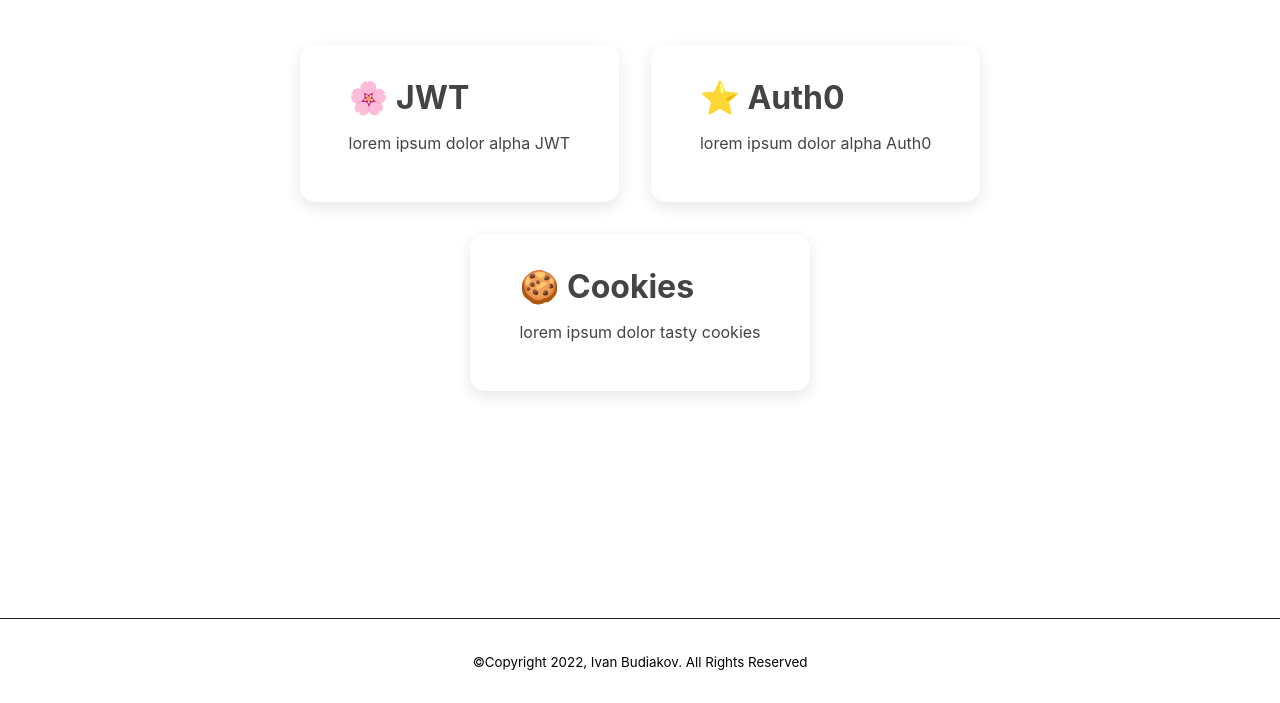
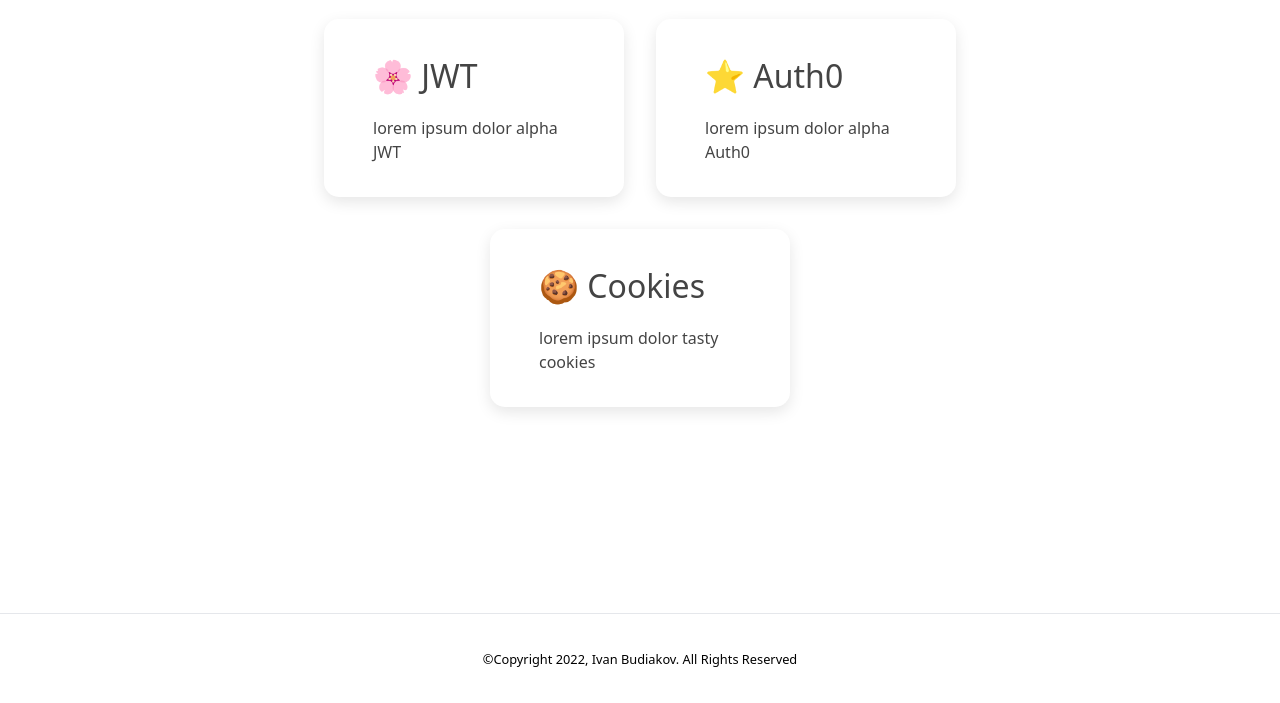
Before and after one commit to shivoqu/authenticator, a Next.js app: page / in a window 1280 px wide. Shown: the part 995-1698 px from the top of the page. Built offline with nearby package versions, Linux system fonts and the light colour scheme.

Commit message:
setup tailwind

```diff
--- a/package.json
+++ b/package.json
@@ -21,6 +21,8 @@
     "typescript": "4.9.3"
   },
   "devDependencies": {
+    "autoprefixer": "^10.4.13",
+    "postcss": "^8.4.19",
     "tailwindcss": "^3.2.4"
   }
 }
--- a/pages/_app.tsx
+++ b/pages/_app.tsx
@@ -2,5 +2,5 @@
 import type { AppProps } from 'next/app'
 
 export default function App({ Component, pageProps }: AppProps) {
-  return <Component {...pageProps} />
+  return <Component className="font-sans" {...pageProps} />
 }
--- a/pages/index.tsx
+++ b/pages/index.tsx
@@ -12,7 +12,7 @@
         <link rel="icon" href="/favicon.ico" />
       </Head>
 
-      <header className={styles.header} ><h1 style={{margin: 0}}>Authenticator</h1></header>
+      <header className={styles.header} ><h1 className='text-7xl' >Authenticator</h1></header>
 
       <main className={styles.main}>
         <div className={styles.grid}>
@@ -22,7 +22,7 @@
         </div>
       </main>
 
-      <footer className={styles.footer}>
+      <footer className='text-center p-8 border-t'>
         <small>&copy;Copyright 2022, Ivan Budiakov. All Rights Reserved</small>
       </footer>
     </div>
--- /dev/null
+++ b/postcss.config.js
@@ -0,0 +1,6 @@
+module.exports = {
+  plugins: {
+    tailwindcss: {},
+    autoprefixer: {},
+  },
+}
--- a/styles/Home.module.css
+++ b/styles/Home.module.css
@@ -15,11 +15,11 @@
 }
 
 
-.footer {
+/* .footer {
   text-align: center;
   padding: 2rem 0;
   border-top: 1px solid #222;
-}
+} */
 
 .grid {
   display: flex;
--- a/styles/globals.css
+++ b/styles/globals.css
@@ -1,29 +1,3 @@
-html,
-body {
-  padding: 0;
-  margin: 0;
-  font-family: -apple-system, BlinkMacSystemFont, Segoe UI, Roboto, Oxygen,
-    Ubuntu, Cantarell, Fira Sans, Droid Sans, Helvetica Neue, sans-serif;
-}
-
-a {
-  color: inherit;
-  text-decoration: none;
-}
-
-/* * {
-  box-sizing: border-box;
-} */
-
-@media (prefers-color-scheme: dark) {
-  html {
-    color-scheme: dark;
-  }
-
-  body {
-    color: white;
-    background: linear-gradient(rgba(0, 0, 0, .5), rgba(255, 255, 255, .5),  rgba(0, 0, 0, .5) 120%);
-    background-repeat: no-repeat;
-    min-height: 100vh ;
-  }
-}
+@tailwind base;
+@tailwind components;
+@tailwind utilities;
--- a/tailwind.config.js
+++ b/tailwind.config.js
@@ -1,6 +1,9 @@
 /** @type {import('tailwindcss').Config} */
 module.exports = {
-  content: ["./src/**/*.{html,js}"],
+  content: [
+    "./pages/**/*.{js,ts,jsx,tsx}",
+    "./components/**/*.{js,ts,jsx,tsx}",
+  ],
   theme: {
     extend: {},
   },
--- a/tsconfig.json
+++ b/tsconfig.json
@@ -15,6 +15,6 @@
     "jsx": "preserve",
     "incremental": true
   },
-  "include": ["next-env.d.ts", "**/*.ts", "**/*.tsx"],
+  "include": ["next-env.d.ts", "**/*.ts", "**/*.tsx", "pages/api/users.js"],
   "exclude": ["node_modules"]
 }
```
Also changed, not shown: lib/UserForm.tsx (+10 -12 lines), 1 other file (tests, documents, lock files or other folders).
